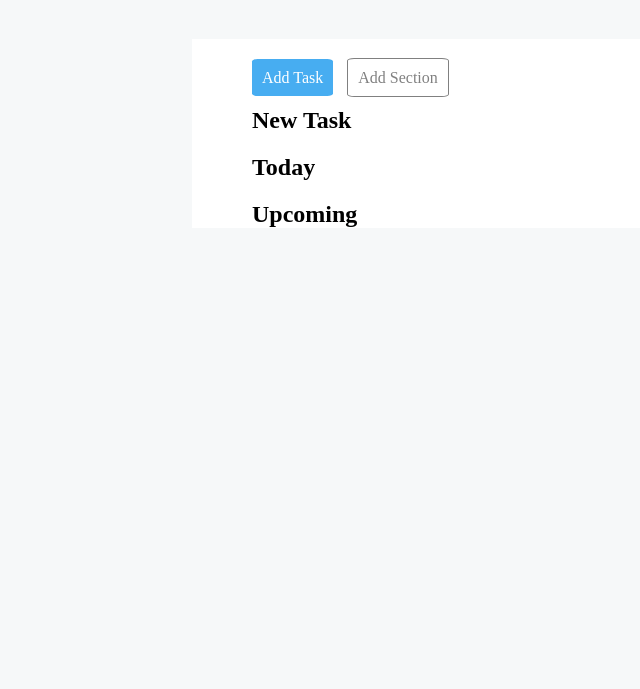
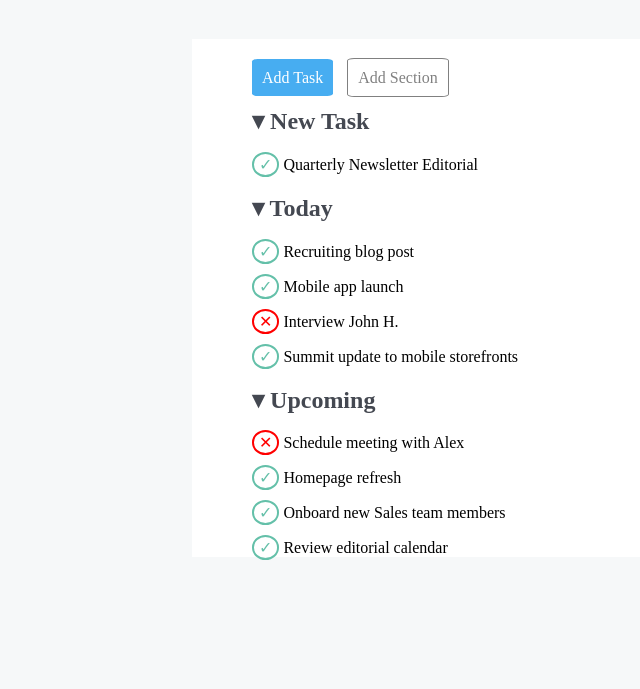
Before and after one commit to Ikinidae/html-css-toboolist, a plain HTML site: page index.html in a window 1280 px wide. Shown: the part 111-800 px from the top of the page, without its empty margins (0-640 px from the left). Drawn offline with Linux system fonts and the light colour scheme.

Commit message:
Testo quasi completato, aggiunti simboli

```diff
--- a/index.html
+++ b/index.html
@@ -5,13 +5,13 @@
     <meta http-equiv="X-UA-Compatible" content="IE=edge">
     <meta name="viewport" content="width=device-width, initial-scale=1.0">
     <link rel="stylesheet" href="style.css">
-    <title>Taboolist</title>
+    <title>Toboolist</title>
 </head>
 <body>
     <!-- Intestazione -->
     <header>
         <img class="logo" src="img/Logo.png" alt="Logo">
-        <span>Taboolist</span>
+        <span>Toboolist</span>
     </header>
 
     <!-- Corpo -->
@@ -21,16 +21,47 @@
             <span class="tasto2">Add Section</span>
         </div>
 
-        <section>
-            <h2>New Task</h2>
+        <!-- Sezione 1 -->
+        <section class="newtask">
+            <h2> &#9662; New Task</h2>
+            <p>
+                <span class="checkmark">&#10003;</span> Quarterly Newsletter
+                <span>Editorial</span>
+            </p>
         </section>
 
-        <section>
-            <h2>Today</h2>
+        <!-- Sezione 2 -->
+        <section class="today">
+            <h2> &#9662; Today</h2>
+            <p>
+                <span class="checkmark">&#10003;</span> Recruiting blog post
+            </p>
+            <p>
+                <span class="checkmark">&#10003;</span> Mobile app launch
+            </p>
+            <p>
+                <span class="crossmark">&#10005;</span> Interview John H.
+            </p>
+            <p>
+                <span class="checkmark">&#10003;</span> Summit update to mobile storefronts
+            </p>
         </section>
 
-        <section>
-            <h2>Upcoming</h2>
+        <!-- Sezione 3 -->
+        <section class="upcoming">
+            <h2> &#9662; Upcoming</h2>
+            <p>
+                <span class="crossmark">&#10005;</span> Schedule meeting with Alex
+            </p>
+            <p>
+                <span class="checkmark">&#10003;</span> Homepage refresh
+            </p>
+            <p>
+                <span class="checkmark">&#10003;</span> Onboard new Sales team members
+            </p>
+            <p>
+                <span class="checkmark">&#10003;</span> Review editorial calendar
+            </p>
         </section>
 
     </main>
--- a/style.css
+++ b/style.css
@@ -45,3 +45,21 @@ main {
     padding: 10px;
     border-radius: 7%;
 }
+
+h2 {
+    color: #444851;
+}
+
+.checkmark {
+    color: #64c0a9;
+    border: 2px solid #64c0a9;
+    border-radius: 50%;
+    padding: 2px 5px;
+}
+
+.crossmark {
+    color: red;
+    border: 2px solid red;
+    border-radius: 50%;
+    padding: 2px 5px;
+}
```
